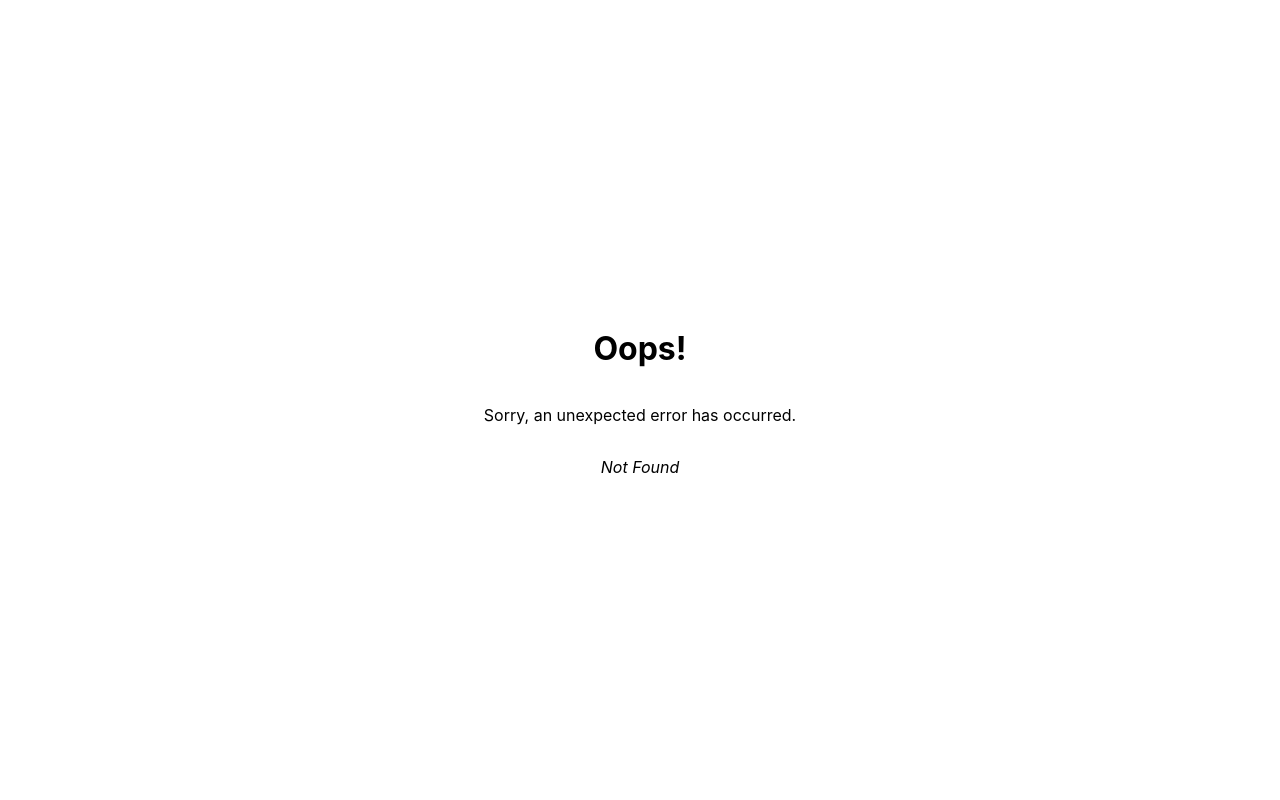
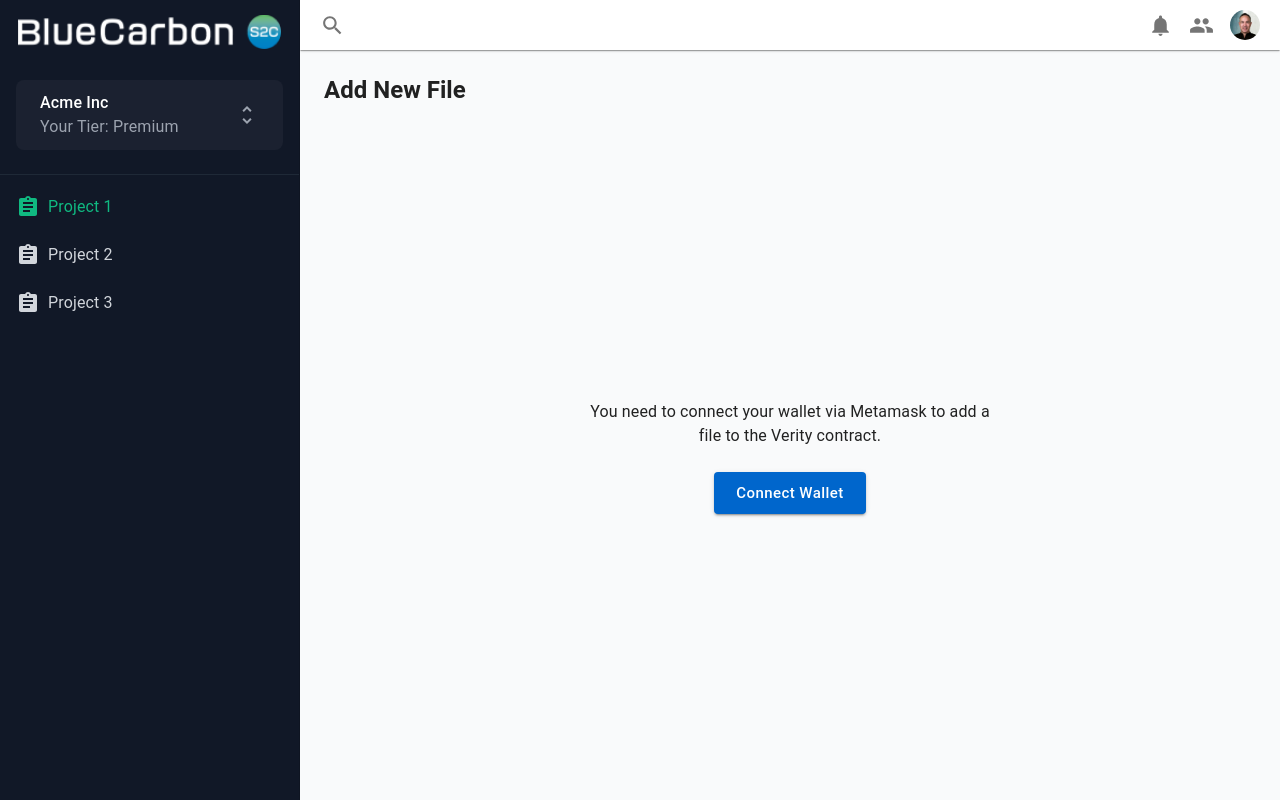
Before and after one commit to bluecarbonverity/verity-fe, a React (Create React App) app: page /projects/1/files/create in a window 1280 px wide. Before the commit this address had no page. Built offline with nearby package versions, Linux system fonts and the light colour scheme; what javascript-time-ago would draw is missing.

Commit message:
Add ability to switch between different projects

```diff
--- a/src/App.js
+++ b/src/App.js
@@ -4,6 +4,7 @@ import {
   createBrowserRouter,
   createRoutesFromElements,
   Route,
+  Navigate,
 } from 'react-router-dom'
 import { AccountContext, ContractContext } from './contexts'
 import { ToastContainer } from 'react-toastify'
@@ -29,8 +30,9 @@ const router = createBrowserRouter(
   createRoutesFromElements(
     <Route path="/" errorElement={<Error />}>
       <Route element={<MainLayout />}>
-        <Route index element={<Dashboard />} />
-        <Route path="/files/create" element={<AddFile />} />
+        <Route index element={<Navigate to="/projects/1" replace />} />
+        <Route path="/projects/:id" element={<Dashboard />} />
+        <Route path="/projects/:id/files/create" element={<AddFile />} />
       </Route>
       <Route path="/files/:id" element={<ViewFile />} />
       <Route path="/login" element={<Login />} />
--- a/src/components/AddFileForm.jsx
+++ b/src/components/AddFileForm.jsx
@@ -6,7 +6,7 @@ import CheckIcon from '@mui/icons-material/Check'
 import { toastSuccessMessage, toastErrorMessage } from '../utils/toast'
 import { useAccount, useContract } from '../contexts'
 import { uploadFile, uploadJSON } from '../utils/api'
-import { useNavigate } from 'react-router-dom'
+import { useNavigate, useParams } from 'react-router-dom'
 
 const progressStateToButtonText = [
   'Submit',
@@ -19,6 +19,7 @@ const progressStateToButtonText = [
 
 const AddFileForm = () => {
   const navigate = useNavigate()
+  const { id } = useParams()
   const { signedContract } = useContract()
   const [progressState, setProgressState] = useState(0)
   const [file, setFile] = useState('')
@@ -55,7 +56,7 @@ const AddFileForm = () => {
 
       setProgressState(4)
       // 4) Call addFileToToken method on the smart contract with EthersJS + MetaMask
-      const txn = await signedContract.addFileToToken(1, metadataURI)
+      const txn = await signedContract.addFileToToken(id, metadataURI)
       toastSuccessMessage('Transaction submitted. Waiting for the transaction to be approved.')
 
       // 5) Wait for next block for file to be visible
@@ -64,7 +65,7 @@ const AddFileForm = () => {
       toastSuccessMessage('File successfully added to the token.')
 
       // 6) Upload complete => go to Project Dashboard
-      navigate('/')
+      navigate(`/projects/${id}`)
     } catch (err) {
       console.log(err)
       toastErrorMessage(err)
--- a/src/components/LoadingFileCard.jsx
+++ b/src/components/LoadingFileCard.jsx
@@ -9,8 +9,8 @@ import {
 } from '@mui/material'
 import AccessTimeIcon from '@mui/icons-material/AccessTime'
 
-const LoadingFileCard = ({ i }) => (
-  <Grid key={i} item xs={3} sx={{ cursor: 'pointer' }}>
+const LoadingFileCard = () => (
+  <Grid item xs={3} sx={{ cursor: 'pointer' }}>
     <Paper sx={{ display: 'flex', flexDirection: 'column' }}>
       <Skeleton
         variant="rectangular"
--- a/src/components/Sidebar.jsx
+++ b/src/components/Sidebar.jsx
@@ -9,9 +9,8 @@ import {
   ListItemIcon,
   ListItemText,
 } from '@mui/material'
-import { useNavigate } from 'react-router-dom'
-import InboxIcon from '@mui/icons-material/MoveToInbox'
-import MailIcon from '@mui/icons-material/Mail'
+import { useNavigate, useParams } from 'react-router-dom'
+import AssignmentIcon from '@mui/icons-material/Assignment'
 import logo from '../logo.png'
 import CompanyBox from './CompanyBox'
 
@@ -19,6 +18,7 @@ const drawerWidth = 300
 
 const Sidebar = () => {
   const navigate = useNavigate()
+  const { id } = useParams()
 
   return (
     <Drawer
@@ -42,28 +42,35 @@ const Sidebar = () => {
           flexDirection: 'row',
           alignItems: 'center',
           padding: '0px 18px',
-          cursor: 'pointer'
+          cursor: 'pointer',
         }}
-        onClick={() => navigate('/')}
+        onClick={() => navigate('/projects/1')}
       >
         <img style={{ width: '100%' }} src={logo} alt="Blue Carbon Logo" />
       </Box>
       <CompanyBox />
       <Divider sx={{ borderColor: '#1F2937' }} />
       <List>
-        {['Dashboard', 'Customers', 'Products', 'Accounts'].map((text, index) => (
-          <ListItem key={text} disablePadding>
+        {[...Array(3).keys()]
+          .map(n => n + 1)
+          .map(num => (
+            <ListItem key={num} disablePadding onClick={() => navigate(`/projects/${num}`)}>
               <ListItemButton>
                 <ListItemIcon
                   sx={{
-                  color: '#D1D5DB',
+                    color: num === Number(id) ? '#10B981' : '#D1D5DB',
                     fontSize: '20px',
                     minWidth: '32px',
                   }}
                 >
-                {index % 2 === 0 ? <InboxIcon /> : <MailIcon />}
+                  {<AssignmentIcon />}
                 </ListItemIcon>
-              <ListItemText primary={text} />
+                <ListItemText
+                  sx={{
+                    color: num === Number(id) ? '#10B981' : '#D1D5DB',
+                  }}
+                  primary={`Project ${num}`}
+                />
               </ListItemButton>
             </ListItem>
           ))}
--- a/src/pages/Dashboard.jsx
+++ b/src/pages/Dashboard.jsx
@@ -12,7 +12,7 @@ import {
   Divider,
   Pagination,
 } from '@mui/material'
-import { useNavigate } from 'react-router-dom'
+import { useNavigate, useParams } from 'react-router-dom'
 import SearchIcon from '@mui/icons-material/Search'
 import AccessTimeIcon from '@mui/icons-material/AccessTime'
 import TimeAgo from 'javascript-time-ago'
@@ -28,6 +28,7 @@ const truncate = str => (str.length > 23 ? str.substring(0, 23) + '...' : str)
 
 const Dashboard = () => {
   const navigate = useNavigate()
+  const { id } = useParams()
   const { unsignedContract } = useContract()
   const [fileMetadatas, setFileMetadatas] = useState([])
   const [page, setPage] = useState(1)
@@ -36,8 +37,9 @@ const Dashboard = () => {
 
   useEffect(() => {
     const load = async () => {
+      setLoading(true)
       if (!unsignedContract) return
-      const files = await unsignedContract.getTokenFiles(1)
+      const files = await unsignedContract.getTokenFiles(id)
       const results = await Promise.all(files.map(async cid => await requestFile(cid)))
       const metadatas = results
         .reduce((acc, curr, i) => {
@@ -46,26 +48,36 @@ const Dashboard = () => {
           // add CID to object (for linking)
           return [...acc, { ...curr, cid: files[i] }]
         }, [])
-        .sort((a, b) =>  Number(b.createdAt) - Number(a.createdAt))
+        .sort((a, b) => Number(b.createdAt) - Number(a.createdAt))
       setFileMetadatas(metadatas)
       setLoading(false)
     }
     load()
-  }, [unsignedContract])
+  }, [unsignedContract, id])
 
   return (
     <Box sx={{ display: 'flex', flexDirection: 'column', alignItems: 'center' }}>
       <Box sx={{ width: '100%', display: 'flex', alignItems: 'space-between', mb: 1 }}>
         <Typography variant="h5" sx={{ flex: 1, fontWeight: 700 }}>
-          Project Dashboard
+          {`Project ${id} Dashboard`}
         </Typography>
+        <Box>
+          <Button
+            variant="outlined"
+            sx={{ textTransform: 'none', marginRight: '10px' }}
+            target="_blank"
+            href={`https://testnets.opensea.io/assets/mumbai/0x54d8ef369a7733abbb4f482066c6d3456fb93fb7/${id}`}
+          >
+            View on OpenSea
+          </Button>
           <Button
             variant="contained"
             sx={{ textTransform: 'none' }}
-          onClick={() => navigate('/files/create')}
+            onClick={() => navigate(`/projects/${id}/files/create`)}
           >
             Add File
           </Button>
+        </Box>
       </Box>
       <Paper sx={{ padding: '12px 12px', width: '100%', mb: 2 }}>
         <FormControl fullWidth>
@@ -86,7 +98,7 @@ const Dashboard = () => {
       </Paper>
       <Grid container spacing={2}>
         {loading
-          ? [...Array(8).keys()].map(i => <LoadingFileCard i={i} />)
+          ? [...Array(8).keys()].map(i => <LoadingFileCard key={i} />)
           : fileMetadatas
               .filter((_, i) => i < page * 8 && i >= (page - 1) * 8)
               .filter(d => d.fileName.toLowerCase().includes(search))
--- a/src/pages/Login.jsx
+++ b/src/pages/Login.jsx
@@ -51,7 +51,7 @@ const Login = () => {
             helperText="Enter a valid email since this is a fully integrated authentication system."
             sx={{ mb: 3 }}
           />
-          <Button variant="contained" size="large" onClick={() => navigate('/')}>
+          <Button variant="contained" size="large" onClick={() => navigate('/projects/1')}>
             Continue
           </Button>
         </Box>
--- a/src/pages/ViewFile.jsx
+++ b/src/pages/ViewFile.jsx
@@ -23,7 +23,7 @@ const ViewFile = () => {
       <AppBar color="secondary" dense="true" position="fixed" elevation={1}>
         <Toolbar sx={{ display: 'flex', alignItems: 'center', justifyContent: 'center' }}>
           <img
-            onClick={() => navigate('/')}
+            onClick={() => navigate('/projects/1')}
             style={{ height: '100%', cursor: 'pointer' }}
             src={logo}
             alt="Blue Carbon Logo"
```
Lines whose indentation alone changed are shown as unchanged.
